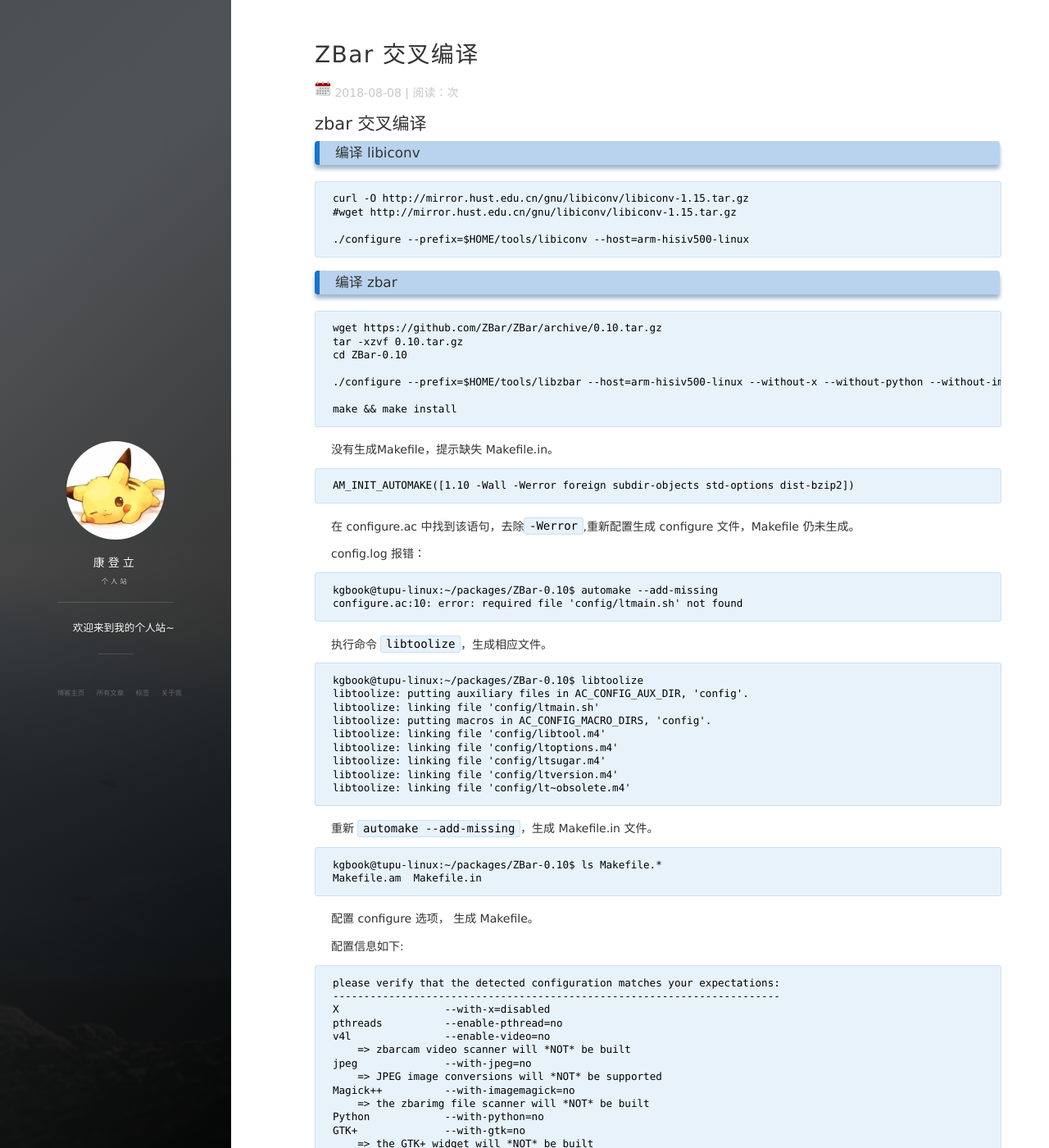
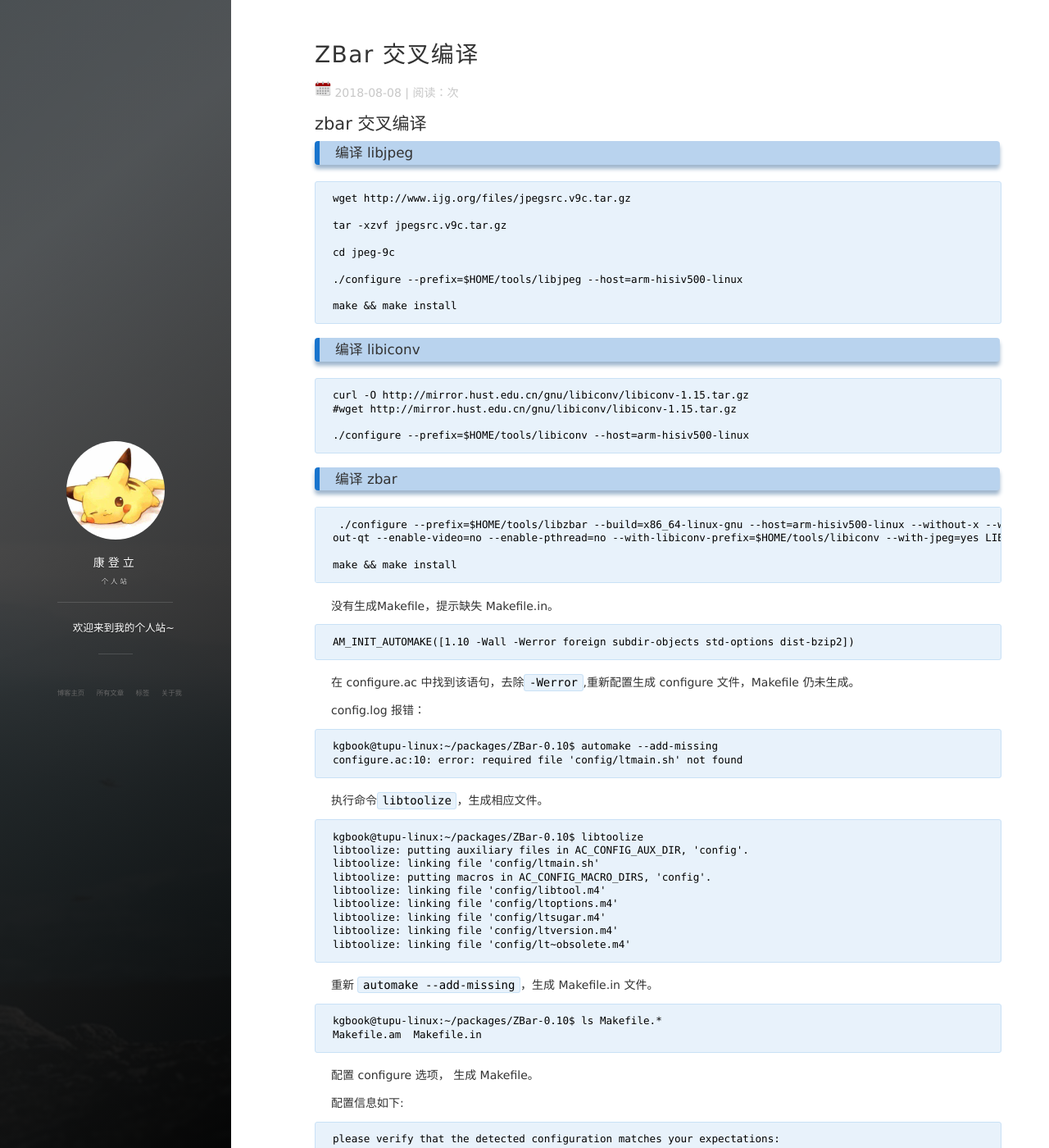
Before and after one commit to kgbook/kgbook.github.io, a Jekyll site: the page built from _posts/2018-08-08-zbar 交叉编译.md, in a window 1280 px wide and 1400 px high. Shown: the whole window at 82% size. Built offline with Jekyll 4.4.1, drawn with Linux system fonts in a browser that asks for light colours; nearby versions of some CDN libraries; comment, search, counter and statistics services are not loaded; some of the changed text lies outside the part shown.

Commit message:
add libjpeg, update configure arguments options

````diff
--- a/_posts/2018-08-08-zbar 交叉编译.md
+++ b/_posts/2018-08-08-zbar 交叉编译.md
@@ -6,6 +6,19 @@ tags: [二维码识别]
 ---
 
 ## zbar 交叉编译 ##
+### 编译 libjpeg ###
+
+```shell
+wget http://www.ijg.org/files/jpegsrc.v9c.tar.gz
+
+tar -xzvf jpegsrc.v9c.tar.gz
+
+cd jpeg-9c
+
+./configure --prefix=$HOME/tools/libjpeg --host=arm-hisiv500-linux
+
+make && make install
+```
 
 ### 编译 libiconv ###
 
@@ -19,18 +32,14 @@ curl -O http://mirror.hust.edu.cn/gnu/libiconv/libiconv-1.15.tar.gz
 ### 编译 zbar ###
 
 ```shell
-wget https://github.com/ZBar/ZBar/archive/0.10.tar.gz
-tar -xzvf 0.10.tar.gz
-cd ZBar-0.10
-
-./configure --prefix=$HOME/tools/libzbar --host=arm-hisiv500-linux --without-x --without-python --without-imagemagick --without-gtk --without-qt --enable-video=no --enable-pthread=no
+ ./configure --prefix=$HOME/tools/libzbar --build=x86_64-linux-gnu --host=arm-hisiv500-linux --without-x --without-python --without-imagemagick --without-gtk --with
+out-qt --enable-video=no --enable-pthread=no --with-libiconv-prefix=$HOME/tools/libiconv --with-jpeg=yes LIBS=-ljpeg CFLAGS=-I$HOME/tools/libjpeg/include LDFLAGS=-L$HOME/tools/libjpeg/lib
 
 make && make install
 ```
-
 没有生成Makefile，提示缺失 Makefile.in。
 
-```shell
+```
 AM_INIT_AUTOMAKE([1.10 -Wall -Werror foreign subdir-objects std-options dist-bzip2])
 ```
 
@@ -43,7 +52,7 @@ kgbook@tupu-linux:~/packages/ZBar-0.10$ automake --add-missing
 configure.ac:10: error: required file 'config/ltmain.sh' not found
 ```
 
-执行命令 `libtoolize`，生成相应文件。
+执行命令`libtoolize`，生成相应文件。
 
 ```shell
 kgbook@tupu-linux:~/packages/ZBar-0.10$ libtoolize
@@ -56,7 +65,6 @@ libtoolize: linking file 'config/ltsugar.m4'
 libtoolize: linking file 'config/ltversion.m4'
 libtoolize: linking file 'config/lt~obsolete.m4'
 ```
-
 重新 `automake --add-missing`，生成 Makefile.in 文件。
 
 ```shell
@@ -74,16 +82,15 @@ please verify that the detected configuration matches your expectations:
 X                 --with-x=disabled
 pthreads          --enable-pthread=no
 v4l               --enable-video=no
-    => zbarcam video scanner will *NOT* be built
-jpeg              --with-jpeg=no
-    => JPEG image conversions will *NOT* be supported
+        => zbarcam video scanner will *NOT* be built
+jpeg              --with-jpeg=yes
 Magick++          --with-imagemagick=no
-    => the zbarimg file scanner will *NOT* be built
+        => the zbarimg file scanner will *NOT* be built
 Python            --with-python=no
 GTK+              --with-gtk=no
-    => the GTK+ widget will *NOT* be built
+        => the GTK+ widget will *NOT* be built
 Qt4               --with-qt=no
-    => the Qt4 widget will *NOT* be built
+        => the Qt4 widget will *NOT* be built
 ```
 
 Makefile 生成流程，参考下图。
@@ -91,8 +98,14 @@ Makefile 生成流程，参考下图。
 ![Makefile 生成流程图](https://wx4.sinaimg.cn/mw690/006VpBMWly1fu2cm0plxcj30dj08an09.jpg)
 -->
 <p align="center">
-<img width="487" height="298" src="https://wx4.sinaimg.cn/mw690/006VpBMWly1fu2cm0plxcj30dj08an09.jpg">
+  <img width="487" height="298" src="https://wx4.sinaimg.cn/mw690/006VpBMWly1fu2cm0plxcj30dj08an09.jpg">
 </p>
+
+#### memo ####
+
+- sourceforge 下载的 zbar 源码中含有 configure 脚本，不需要自己生成。
+
+https://nchc.dl.sourceforge.net/project/zbar/zbar/0.10/zbar-0.10.tar.gz
 
 ### 多国语言支持 ###
 
@@ -113,6 +126,7 @@ libtool: warning: remember to run 'libtool --finish /home/kgbook/toos/libzbar/li
 该警告只是提示 `make` 时的 `--prefix` 安装路径在执行 `make install` 时发生改变，没有影响，不用理会。
 
 ## 参考文献 ##
+
 - [Error: ‘required file `./ltmain.sh' not found’](https://www.gnu.org/software/automake/manual/html_node/Error-required-file-ltmain_002esh-not-found.html)
 - [Compiling zbar for leanXcam](https://github.com/scs/leanXcam/wiki/Compiling-zbar-for-leanXcam)
 - [autoreconf --install failed](https://sourceforge.net/p/zbar/discussion/664596/thread/f4b52988/)
````
